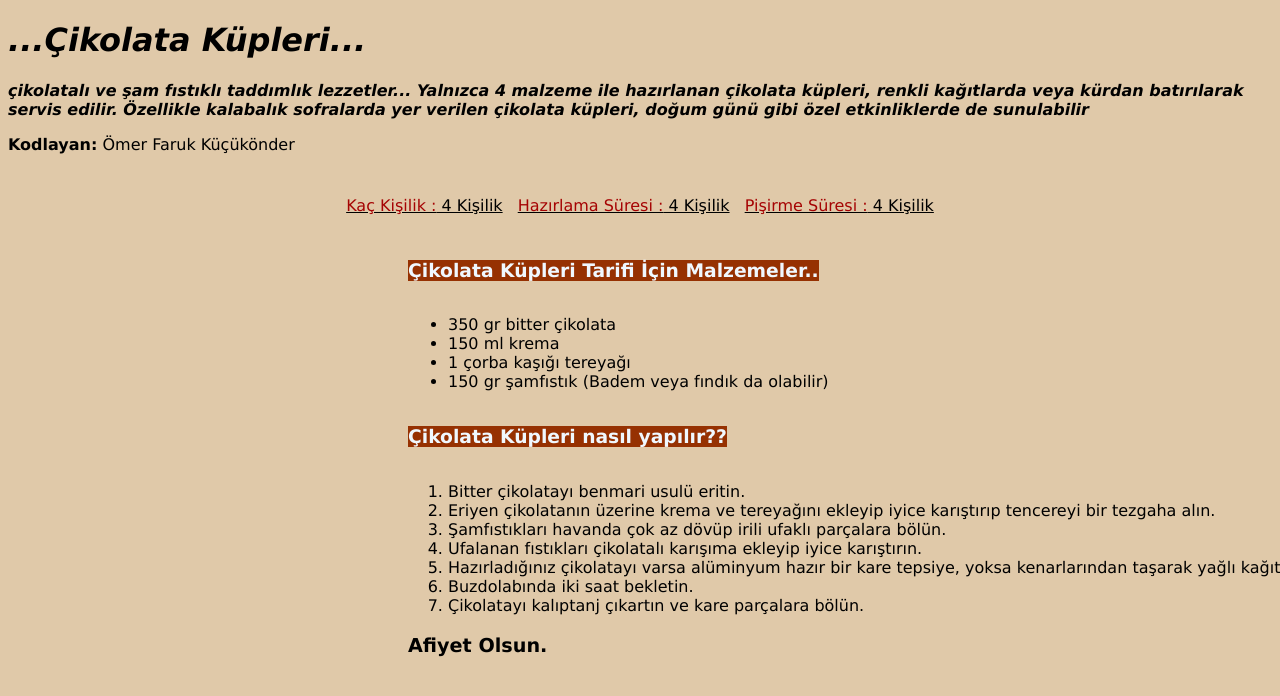
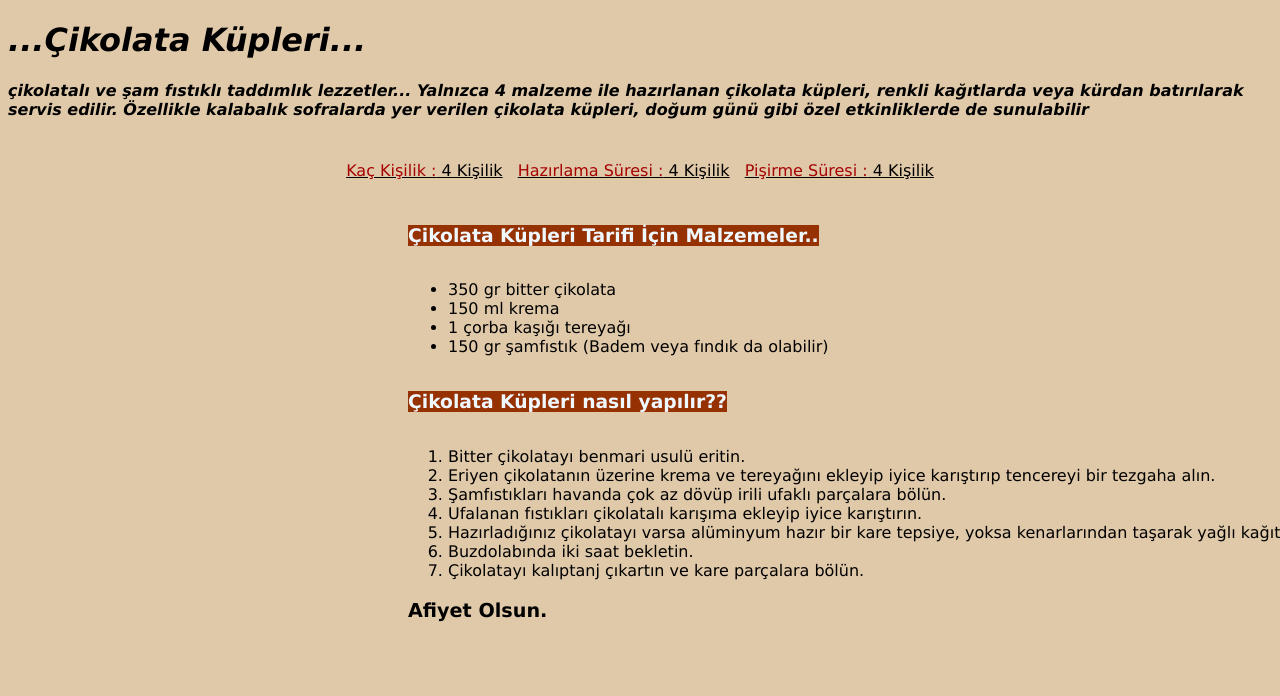
Before and after one commit to beratpaban/PatikaDevHomeWork3, a plain HTML site: page index.html in a window 1280 px wide. Shown: the top 696 px of the page. Drawn offline with Linux system fonts and the light colour scheme.

Commit message:
Update index.html

```diff
--- a/index.html
+++ b/index.html
@@ -17,7 +17,6 @@
     <!-- content - start -->
     <h1><i>...Çikolata Küpleri...</i> </h1>
     <p> <i><b> çikolatalı ve şam fıstıklı taddımlık lezzetler... Yalnızca 4 malzeme ile hazırlanan çikolata küpleri, renkli kağıtlarda veya kürdan batırılarak servis edilir. Özellikle kalabalık sofralarda yer verilen çikolata küpleri, doğum günü gibi özel etkinliklerde de sunulabilir</i></b>
-        <p><strong>Kodlayan:</strong> Ömer Faruk Küçükönder</p>
     </p>
     <div style="text-align: center;">
         <div style="display: inline-block; text-decoration: underline;">
```
